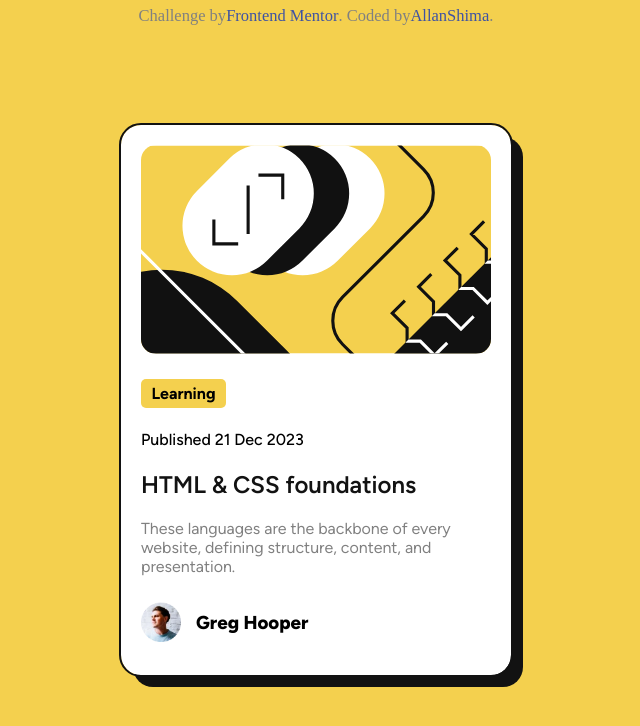
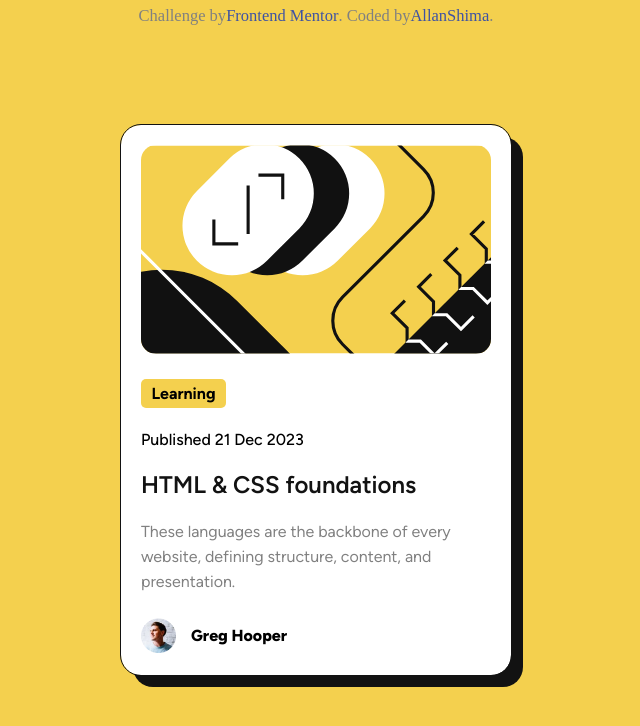
Before and after one commit to AllanShima/blogPreviewCard, a plain HTML site: page index.html in a window 1280 px wide. Shown: the whole page, without its empty margins (324-964 px from the left). Drawn offline with Linux system fonts and the light colour scheme.

Commit message:
Update styles.css

```diff
--- a/styles.css
+++ b/styles.css
@@ -9,6 +9,7 @@
 p {
     font-size: 16px;
     color: hsl(0, 0%, 50%);
+    line-height: 25px;
 }
 
 .yellow-box {
@@ -37,7 +38,7 @@ h4 {
     top: 50%;
     left: 50%;
     transform: translate(-50%, -50%);
-    outline: solid 2px hsl(0, 0%, 7%);
+    outline: solid 1px hsl(0, 0%, 7%);
     border-radius: 20px;
     padding: 20px;
     width: 350px;
@@ -56,6 +57,7 @@ h4 {
 .main-title {
     color: hsl(0, 0%, 7%);
     transition: color 0.10s ease;
+    font-weight: 800;
 }
 
 .main-box:hover .main-title {
@@ -74,16 +76,18 @@ body {
 .greg {
     display: flex;
     align-items: center;
+    padding-bottom: 10px;
 }
 
 .greg h3 {
     font-weight: 500;
+    font-size: medium;
     padding-left: 15px;
 }
 
 .greg img {
-    width: 40px;
-    height: 40px;
+    width: 35px;
+    height: 35px;
 }
 
 .attribution {
```
